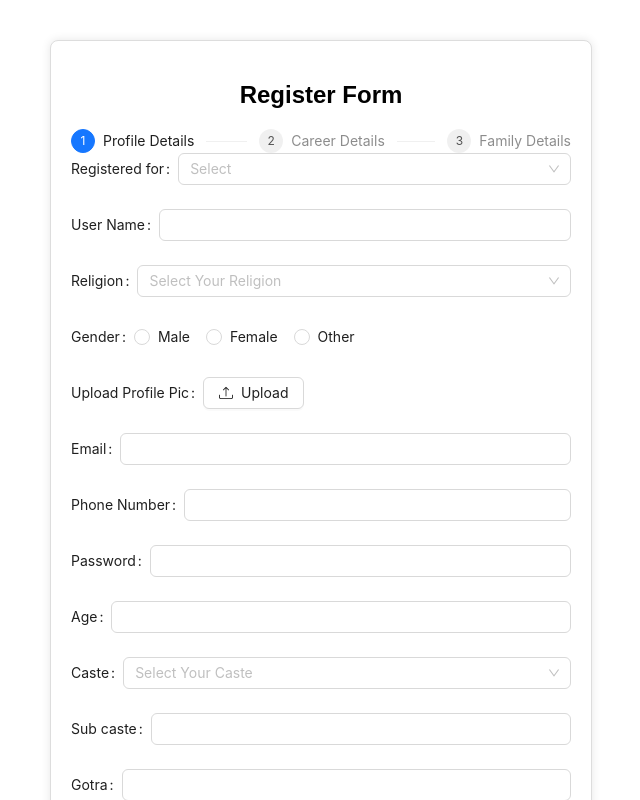
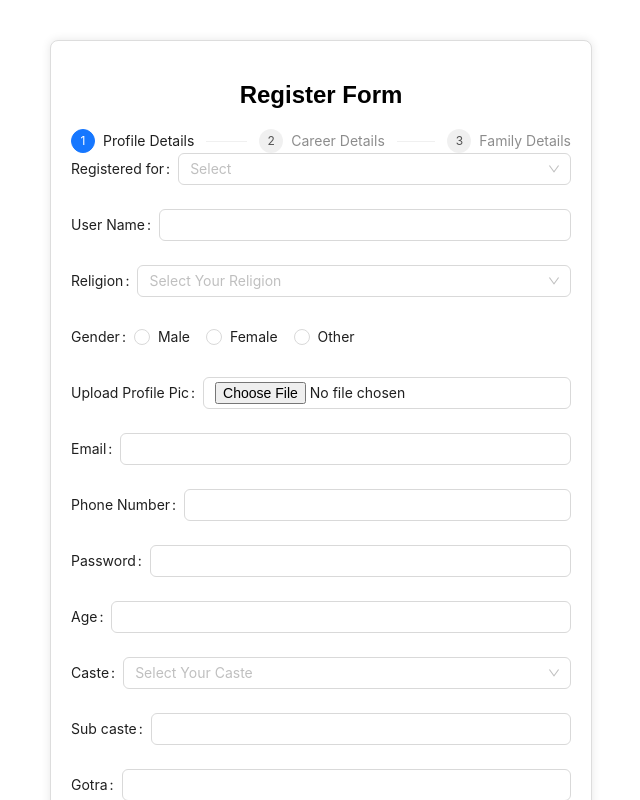
Before and after one commit to tech-synergia/sattonjanam_FE, a React (Vite) app: page /register in a window 1280 px wide. Shown: the top 800 px of the page, without its empty margins (319-959 px from the left). Built offline with nearby package versions, Linux system fonts and the light colour scheme.

Commit message:
image upload

```diff
--- a/src/Components/API/AuthApi.js
+++ b/src/Components/API/AuthApi.js
@@ -10,7 +10,7 @@ function AuthApi() {
 
     const initData = useCallback(() => {
         const getUser = async () => {
-          const token = localStorage.getItem("accessToken") || false;
+          // const token = localStorage.getItem("accessToken") || false;
           console.log("token =", token);
           if (token) {
             const res = await axios.get(`https://sattonjanam.onrender.com/api/v1/auth/currentUser`, {
--- a/src/Components/RegisterPage.jsx
+++ b/src/Components/RegisterPage.jsx
@@ -1,13 +1,16 @@
-import React, { useState } from "react";
+import React, { useContext, useState } from "react";
 import { Form, Input, Select, Radio, Button, Steps, Alert, Upload } from "antd";
 import "../scss/RegisterPage.scss";
 import TextArea from "antd/es/input/TextArea";
 import UserApi from './API/UserApi'
+import { GlobalContext } from '../GlobalContext'
+import axios from 'axios'
+import { useEffect } from "react";
 
 const { Step } = Steps;
 const { Option } = Select;
 
-const RegisterPage = () => {
+const RegisterPage = (props) => {
   const [alertData, setAlertData] = useState({
     type: "",
     message: "",
@@ -21,6 +24,7 @@ const RegisterPage = () => {
     religion: "",
     gender: "",
     email: "",
+   image:{},
     phoneNumber: "",
     password: "",
     age: "",
@@ -92,6 +96,52 @@ const RegisterPage = () => {
     "West Bengal",
   ];
 
+  let [images, setImages] = useState()
+  // const context = useContext(GlobalContext)
+  // const token = context.token
+
+
+  const uploadHandler = async (e) => {
+    // to upload image
+    // e.preventDefault();
+    try {
+        const file = e.target.files[0];
+        console.log('image data =', file);
+
+        if(!file)
+            return console.log('image not exists.. choose image to upload.')
+
+        if(file.size > 5 * 1024 * 1024)
+                return console.log('File size must be less than 5Mb')
+
+            let formData = new FormData()
+            formData.append('profile', file)
+            // setLoading(true)
+
+            // post the file content to server
+            const res = await axios.post(`https://sattonjanam.onrender.com/api/v1/image/upload`, formData, {
+                headers: {
+                    'Content-Type': 'multipart/form-data'
+                }
+            });
+            setImages(res.data.result)
+            console.log(res.data.msg)
+            // const newImage = {
+            //   ...profileDetails,
+            //   image: {
+
+            //       url: images.url
+            //   }
+            // }
+            // console.log(newImage.image.url)
+    } catch (err) {
+        console.log(err.response.data.msg)
+    }
+
+
+}
+
+
   const handleInputChange = (e) => {
     const { name, value } = e.target;
     setProfileDetails((prevData) => ({ ...prevData, [name]: value }));
@@ -99,8 +149,10 @@ const RegisterPage = () => {
     setFamilyDetails((prevData) => ({ ...prevData, [name]: value }));
   };
 
+
   const handleOnSubmit = async () => {
     try {
+
       const response = await UserApi.create(profileDetails,careerDetails,familyDetails)
       .then(res => {
         setAlertData({
@@ -123,6 +175,7 @@ const RegisterPage = () => {
       });
     }
   };
+
 
   const handlePrev = () => {
     setCurrentStep(currentStep - 1);
@@ -193,13 +246,19 @@ const RegisterPage = () => {
             </Radio.Group>
           </Form.Item>
           <Form.Item label="Upload Profile Pic">
-            <Upload>
+            {/* <Upload onChange={uploadHandler}>
               <Button
-                icon={<i className="bi bi-upload" style={{ fontSize: "14px" }} />}
+                icon={<i className="bi bi-upload" style={{ fontSize: "14px" }}  name="profile" id="profile"/>}
               >
                 Upload
               </Button>
-            </Upload>
+            </Upload> */}
+            <Input
+              type="file"
+              name="image"
+              id="profile"
+              onChange={uploadHandler}
+            />
           </Form.Item>
           <Form.Item label="Email" htmlFor="email">
             <Input
--- /dev/null
+++ b/src/GlobalContext.jsx
@@ -0,0 +1,41 @@
+import axios from 'axios'
+import React, { createContext, useState, useEffect, useCallback } from 'react'
+import AuthApi from './Components/API/AuthApi'
+
+export const GlobalContext = createContext()
+
+function DataProvider(props) {
+    const [token,setToken] = useState(false)
+
+   const initToken = useCallback(() => {
+    const getToken = async () => {
+        const accessToken = localStorage.getItem("accessToken") || false;
+
+        if(accessToken) {
+            const res = await axios.get(`/api/v1/auth/authToken`)
+            // console.log('auth token =', res.data)
+            setToken(res.data.accessToken)
+        }
+    }
+    getToken()
+   }, []);
+
+    useEffect(() => {
+        initToken()
+    },[initToken])
+
+    const data = {
+        token: token,
+        useAuth: AuthApi()
+    }
+
+  return (
+    <GlobalContext.Provider value={data}>
+            {
+                props.children
+            }
+    </GlobalContext.Provider>
+  )
+}
+
+export default DataProvider
```
Also changed, not shown: src/Components/ProtectedRoute.js (added, +18 -0 lines).
